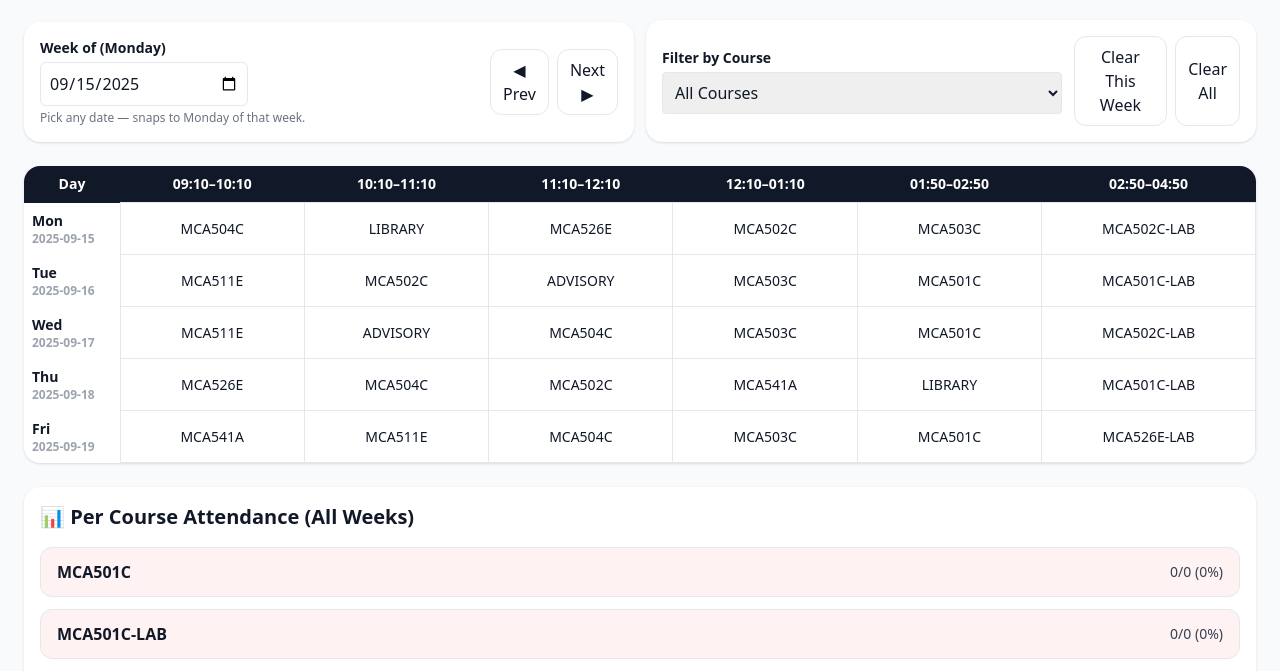
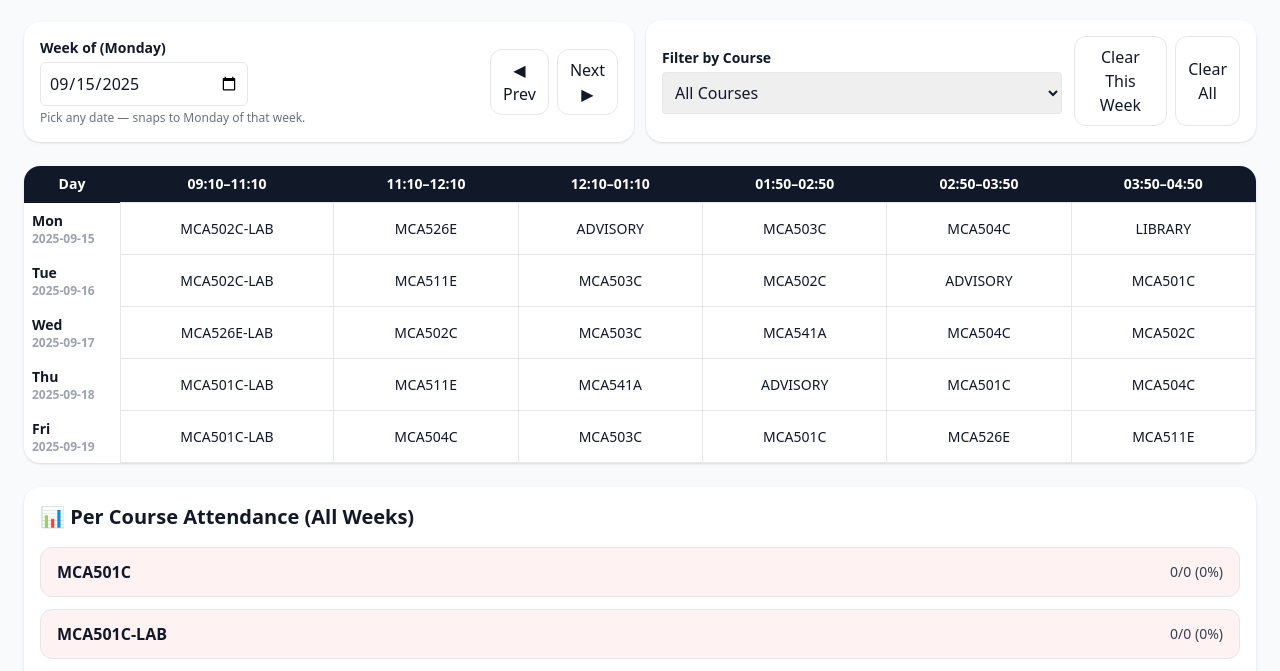
Before and after one commit to SyedFahad-CS/Attendance-Tracker, a plain HTML site: page index.html in a window 1280 px wide. Shown: the part 124-795 px from the top of the page. Drawn offline with nearby package versions, Linux system fonts and the light colour scheme.

Commit message:
timetable changes

```diff
--- a/index.html
+++ b/index.html
@@ -2,7 +2,10 @@
 <html lang="en">
   <head>
     <meta charset="utf-8" />
-    <meta name="viewport" content="width=device-width, initial-scale=1, maximum-scale=1, user-scalable=no">
+    <meta
+      name="viewport"
+      content="width=device-width, initial-scale=1, maximum-scale=1, user-scalable=no"
+    />
     <title>MCA Autumn 2025 — Attendance Tracker (Simplified)</title>
     <script src="https://cdn.tailwindcss.com"></script>
     <style>
@@ -67,7 +70,7 @@
 
         /* Mobile-optimized table styles */
         .table-container {
-    margin: 0 -1rem;  /* Negative margin to allow full-width scroll */
+          margin: 0 -1rem; /* Negative margin to allow full-width scroll */
           padding: 0 1rem;
           overflow-x: auto;
           -webkit-overflow-scrolling: touch;
@@ -105,7 +108,8 @@
         }
 
         /* Prevent pull-to-refresh */
-  html, body {
+        html,
+        body {
           overscroll-behavior-y: none;
         }
 
@@ -211,7 +215,10 @@
             <label class="block text-sm font-semibold mb-1"
               >Filter by Course</label
             >
-            <select id="courseFilter" class="border rounded px-2 py-2 min-w-full text-base w-full">
+            <select
+              id="courseFilter"
+              class="border rounded px-2 py-2 min-w-full text-base w-full"
+            >
               <option value="">All Courses</option>
             </select>
           </div>
@@ -238,12 +245,12 @@
           <thead class="bg-gray-900 text-white">
             <tr>
               <th class="p-2 w-24">Day</th>
-              <th class="p-2">09:10–10:10</th>
-              <th class="p-2">10:10–11:10</th>
+              <th class="p-2">09:10–11:10</th>
               <th class="p-2">11:10–12:10</th>
               <th class="p-2">12:10–01:10</th>
               <th class="p-2">01:50–02:50</th>
-              <th class="p-2">02:50–04:50</th>
+              <th class="p-2">02:50–03:50</th>
+              <th class="p-2">03:50–04:50</th>
             </tr>
           </thead>
           <tbody id="timetable"></tbody>
@@ -259,15 +266,13 @@
       </section>
 
       <!-- Attendance Planning Table -->
-      <section class="bg-white rounded-2xl shadow p-4 space-y-4 overflow-hidden">
-        <h2 class="text-xl font-semibold">
-          📋 Attendance Planning
-        </h2>
+      <section
+        class="bg-white rounded-2xl shadow p-4 space-y-4 overflow-hidden"
+      >
+        <h2 class="text-xl font-semibold">📋 Attendance Planning</h2>
         <div class="scroll-indicator">← Scroll horizontally →</div>
         <div class="overflow-x-auto -mx-4 px-4">
-          <table
-            class="w-full text-sm min-w-[640px]"
-          >
+          <table class="w-full text-sm min-w-[640px]">
             <thead class="bg-gray-50">
               <tr>
                 <th class="px-4 py-2 text-left">Course</th>
@@ -308,7 +313,9 @@
             </p>
           </div>
           <div>
-            <label class="block text-sm font-semibold mb-1">Excluded Dates</label>
+            <label class="block text-sm font-semibold mb-1"
+              >Excluded Dates</label
+            >
             <textarea
               id="excludedDates"
               class="w-full border rounded-md px-2 py-1 text-sm"
@@ -333,72 +340,73 @@
       const DAYS = ["Mon", "Tue", "Wed", "Thu", "Fri"];
       const EXCLUDE_CODES = new Set(["LIBRARY", "ADVISORY"]);
       const COURSES = {
-        MCA501C: "Programming Concepts in C/C++ — Dr. Snowber Mushtaq",
+        MCA501C: "Programming Concepts in C/C++ — Dr. Shabana Nargis",
         MCA502C: "Database Management System — Dr. Syed Mohsin Saif",
         MCA503C: "Discrete Mathematics — Dr. Muzaffar Rasool Bhat",
         MCA504C: "Computer Organization & Architecture — Dr. Kaisar Javeed",
-        MCA511E: "Digital Electronics — Dr. Kaisar Javeed",
-        MCA526E: "Web Technologies — Dr. Zubair Jeelani",
-        MCA541A: "Information & Communications Technology — Dr. Kaisar Javeed",
+        MCA511E: "Digital Electronics — Dr. Naira Shah",
+        MCA526E: "Web Technologies — Dr. Mujtaba Ashraf",
+        MCA541A: "Information & Communications Technology — Mr. Mohd Asif",
         "MCA501C-LAB": "Programming in C/C++ (Lab)",
         "MCA502C-LAB": "Database Management System (Lab)",
         "MCA526E-LAB": "Web Technologies (Lab)",
         LIBRARY: "Library Session",
         ADVISORY: "Advisory Session",
       };
+
       const TIMETABLE_DATA = {
         Mon: [
-          "MCA504C",
-          "LIBRARY",
-          "MCA526E",
-          "MCA502C",
-          "MCA503C",
-          "MCA502C-LAB",
+          "MCA502C-LAB", // 9:10–11:10
+          "MCA526E", // 11:10–12:10
+          "ADVISORY", // 12:10–01:10
+          "MCA503C", // 01:50–02:50
+          "MCA504C", // 02:50–03:50
+          "LIBRARY", // 03:50–04:50
         ],
         Tue: [
-          "MCA511E",
-          "MCA502C",
-          "ADVISORY",
-          "MCA503C",
-          "MCA501C",
-          "MCA501C-LAB",
+          "MCA502C-LAB", // 9:10–11:10
+          "MCA511E", // 11:10–12:10
+          "MCA503C", // 12:10–01:10
+          "MCA502C", // 01:50–02:50
+          "ADVISORY", // 02:50–03:50
+          "MCA501C", // 03:50–04:50
         ],
         Wed: [
-          "MCA511E",
-          "ADVISORY",
-          "MCA504C",
-          "MCA503C",
-          "MCA501C",
-          "MCA502C-LAB",
+          "MCA526E-LAB", // 9:10–11:10
+          "MCA502C", // 11:10–12:10
+          "MCA503C", // 12:10–01:10
+          "MCA541A", // 01:50–02:50
+          "MCA504C", // 02:50–03:50
+          "MCA502C", // 03:50–04:50
         ],
         Thu: [
-          "MCA526E",
-          "MCA504C",
-          "MCA502C",
-          "MCA541A",
-          "LIBRARY",
-          "MCA501C-LAB",
+          "MCA501C-LAB", // 9:10–11:10
+          "MCA511E", // 11:10–12:10
+          "MCA541A", // 12:10–01:10
+          "ADVISORY", // 01:50–02:50
+          "MCA501C", // 02:50–03:50
+          "MCA504C", // 03:50–04:50
         ],
         Fri: [
-          "MCA541A",
-          "MCA511E",
-          "MCA504C",
-          "MCA503C",
-          "MCA501C",
-          "MCA526E-LAB",
+          "MCA501C-LAB", // 9:10–11:10
+          "MCA504C", // 11:10–12:10
+          "MCA503C", // 12:10–01:10
+          "MCA501C", // 01:50–02:50
+          "MCA526E", // 02:50–03:50
+          "MCA511E", // 03:50–04:50
         ],
       };
 
       const computeCourseFrequency = () => {
         const frequency = {};
 
-  collectCourseCodes().forEach(code => {
+        collectCourseCodes().forEach((code) => {
           frequency[code] = {
             slots: [],
-      perWeek: 0
+            perWeek: 0,
           };
 
-    DAYS.forEach(day => {
+          DAYS.forEach((day) => {
             TIMETABLE_DATA[day].forEach((courseCode, slotIndex) => {
               if (courseCode === code) {
                 frequency[code].slots.push(`${day}/${slotIndex}`);
@@ -472,29 +480,29 @@
         const timetableBody = document.getElementById("timetable");
 
         if (!timetableBody) {
-        console.error('Timetable body element not found!');
+          console.error("Timetable body element not found!");
           return;
         }
 
         // Clear existing content
-    timetableBody.innerHTML = '';
+        timetableBody.innerHTML = "";
 
         // Create rows for each day
-    DAYS.forEach(day => {
+        DAYS.forEach((day) => {
           // Create row
-        const row = document.createElement('tr');
+          const row = document.createElement("tr");
 
           // Add day cell
-        const dayCell = document.createElement('th');
-        dayCell.className = 'p-2 text-left font-semibold';
+          const dayCell = document.createElement("th");
+          dayCell.className = "p-2 text-left font-semibold";
           dayCell.innerHTML = `${day} <div class="text-xs text-gray-400" data-date="${day}"></div>`;
           row.appendChild(dayCell);
 
           // Add cells for each time slot
           TIMETABLE_DATA[day].forEach((code, slotIndex) => {
-            const cell = document.createElement('td');
-            cell.className = 'cell-btn p-2 border';
-            cell.textContent = code || '—';
+            const cell = document.createElement("td");
+            cell.className = "cell-btn p-2 border";
+            cell.textContent = code || "—";
             cell.dataset.day = day;
             cell.dataset.slot = slotIndex;
             cell.dataset.code = code;
@@ -506,11 +514,11 @@
         });
 
         // Debug output
-    const cellCount = timetableBody.querySelectorAll('td[data-day]').length;
+        const cellCount = timetableBody.querySelectorAll("td[data-day]").length;
         console.log(`Rendered ${cellCount} timetable cells`);
 
         if (cellCount === 0) {
-        console.error('No cells were rendered in the timetable!');
+          console.error("No cells were rendered in the timetable!");
         }
       }
 
@@ -635,9 +643,9 @@
           card.appendChild(right);
 
           // Add course name for mobile
-          const details = document.createElement('div');
-          details.className = 'text-xs text-gray-600 mt-1 sm:hidden';
-          details.textContent = COURSES[code] || '';
+          const details = document.createElement("div");
+          details.className = "text-xs text-gray-600 mt-1 sm:hidden";
+          details.textContent = COURSES[code] || "";
           left.appendChild(details);
 
           courseCards.appendChild(card);
@@ -650,7 +658,7 @@
         const threshold = Number(thresholdEl.value) / 100;
         const plan = {};
 
-        collectCourseCodes().forEach(code => {
+        collectCourseCodes().forEach((code) => {
           const attended = att[code] || 0;
           const total = totals[code] || 0;
           const remaining = getRemainingClassDays(code) || 0;
@@ -667,24 +675,26 @@
             minNeeded,
             maxSkippable,
             remaining,
-              currentAttendance: total ? (attended / total * 100).toFixed(1) : 0,
-              totalPossible
+            currentAttendance: total
+              ? ((attended / total) * 100).toFixed(1)
+              : 0,
+            totalPossible,
           };
         });
 
         return plan;
       }
       function updateAttendancePlan() {
-        const planningTable = document.getElementById('planningTable');
+        const planningTable = document.getElementById("planningTable");
         const plan = computeAttendancePlan();
 
-        planningTable.innerHTML = '';
+        planningTable.innerHTML = "";
 
         Object.entries(plan).forEach(([code, data]) => {
-            const row = document.createElement('tr');
+          const row = document.createElement("tr");
 
-            const nameCell = document.createElement('td');
-            nameCell.className = 'px-4 py-2';
+          const nameCell = document.createElement("td");
+          nameCell.className = "px-4 py-2";
           nameCell.innerHTML = `
               <div class="font-medium">${code}</div>
               <div class="text-xs text-gray-500">
@@ -696,25 +706,25 @@
               </div>
             `;
 
-            const currentCell = document.createElement('td');
-            currentCell.className = 'px-4 py-2 text-center';
+          const currentCell = document.createElement("td");
+          currentCell.className = "px-4 py-2 text-center";
           currentCell.textContent = `${data.currentAttendance}%`;
 
-            const remainingCell = document.createElement('td');
-            remainingCell.className = 'px-4 py-2 text-center';
+          const remainingCell = document.createElement("td");
+          remainingCell.className = "px-4 py-2 text-center";
           remainingCell.textContent = data.remaining;
 
-            const minCell = document.createElement('td');
-            minCell.className = 'px-4 py-2 text-center font-medium';
+          const minCell = document.createElement("td");
+          minCell.className = "px-4 py-2 text-center font-medium";
           if (data.minNeeded > 0) {
-                minCell.className += ' text-red-600';
+            minCell.className += " text-red-600";
           }
           minCell.textContent = data.minNeeded;
 
-            const maxCell = document.createElement('td');
-            maxCell.className = 'px-4 py-2 text-center font-medium';
+          const maxCell = document.createElement("td");
+          maxCell.className = "px-4 py-2 text-center font-medium";
           if (data.maxSkippable > 0) {
-                maxCell.className += ' text-green-600';
+            maxCell.className += " text-green-600";
           }
           maxCell.textContent = data.maxSkippable;
 
@@ -731,32 +741,37 @@
       // ===== Semester Settings =====
       function saveSemesterSettings() {
         const settings = {
-    endDate: document.getElementById('semesterEndDate').value,
-    excludedDates: document.getElementById('excludedDates').value
-      .split(',')
-      .map(d => d.trim())
-      .filter(d => d.length > 0)
+          endDate: document.getElementById("semesterEndDate").value,
+          excludedDates: document
+            .getElementById("excludedDates")
+            .value.split(",")
+            .map((d) => d.trim())
+            .filter((d) => d.length > 0),
         };
 
         const errors = validateSemesterSettings(settings);
         if (errors.length > 0) {
-    alert(`Please fix the following:\n\n${errors.join('\n')}`);
+          alert(`Please fix the following:\n\n${errors.join("\n")}`);
           return false;
         }
 
-  localStorage.setItem('SEMESTER_SETTINGS', JSON.stringify(settings));
+        localStorage.setItem("SEMESTER_SETTINGS", JSON.stringify(settings));
         updateCourseCards();
         return true;
       }
 
       function loadSemesterSettings() {
         try {
-    const settings = JSON.parse(localStorage.getItem('SEMESTER_SETTINGS')) || {};
-    document.getElementById('semesterEndDate').value = settings.endDate || '';
-    document.getElementById('excludedDates').value = (settings.excludedDates || []).join(', ');
+          const settings =
+            JSON.parse(localStorage.getItem("SEMESTER_SETTINGS")) || {};
+          document.getElementById("semesterEndDate").value =
+            settings.endDate || "";
+          document.getElementById("excludedDates").value = (
+            settings.excludedDates || []
+          ).join(", ");
           return settings;
         } catch {
-    return { endDate: '', excludedDates: [] };
+          return { endDate: "", excludedDates: [] };
         }
       }
 
@@ -777,7 +792,9 @@ function getRemainingClassDays(code) {
 
         while (currentDate <= endDate) {
           const dayIndex = currentDate.getDay();
-    const dayName = ['Sun', 'Mon', 'Tue', 'Wed', 'Thu', 'Fri', 'Sat'][dayIndex];
+          const dayName = ["Sun", "Mon", "Tue", "Wed", "Thu", "Fri", "Sat"][
+            dayIndex
+          ];
           const dateStr = fmtDate(currentDate);
 
           // Skip if:
@@ -785,7 +802,8 @@ function getRemainingClassDays(code) {
           // 2. It's in excluded dates
           if (dayIndex !== 0 && dayIndex !== 6 && !excludedDates.has(dateStr)) {
             // Count actual classes on this day based on timetable
-      const classesOnThisDay = TIMETABLE_DATA[dayName]?.filter(c => c === code).length || 0;
+            const classesOnThisDay =
+              TIMETABLE_DATA[dayName]?.filter((c) => c === code).length || 0;
             remainingClasses += classesOnThisDay;
           }
 
@@ -875,7 +893,9 @@ function getRemainingClassDays(code) {
       document
         .getElementById("printReport")
         .addEventListener("click", () => window.print());
-      document.getElementById('updateSemester').addEventListener('click', () => {
+      document
+        .getElementById("updateSemester")
+        .addEventListener("click", () => {
           saveSemesterSettings();
           updateCourseCards(); // This will also update the planning table
         });
@@ -896,9 +916,11 @@ function validateSemesterSettings(settings) {
         }
 
         // Check excluded dates format
-  const invalidDates = settings.excludedDates.filter(d => !(/^\d{4}-\d{2}-\d{2}$/.test(d)));
+        const invalidDates = settings.excludedDates.filter(
+          (d) => !/^\d{4}-\d{2}-\d{2}$/.test(d)
+        );
         if (invalidDates.length > 0) {
-    errors.push(`Invalid date format: ${invalidDates.join(', ')}`);
+          errors.push(`Invalid date format: ${invalidDates.join(", ")}`);
         }
 
         return errors;
@@ -907,12 +929,12 @@ function validateSemesterSettings(settings) {
       // Add to init function
       (function init() {
         // Debug check for DOM elements
-    console.log('Initializing app...');
+        console.log("Initializing app...");
         const requiredElements = {
           timetable: document.getElementById("timetable"),
           courseCards: document.getElementById("courseCards"),
           threshold: document.getElementById("threshold"),
-        weekPicker: document.getElementById("weekPicker")
+          weekPicker: document.getElementById("weekPicker"),
         };
 
         // Check if all required elements exist
@@ -923,15 +945,15 @@ function validateSemesterSettings(settings) {
         });
 
         // Render timetable first
-    console.log('Rendering timetable...');
+        console.log("Rendering timetable...");
         renderTimetable();
 
         // Wire up cell interactions
-    console.log('Setting up cell interactions...');
+        console.log("Setting up cell interactions...");
         wireCells();
 
         // Initialize other components
-    console.log('Initializing other components...');
+        console.log("Initializing other components...");
         populateFilter();
 
         // Set initial week
@@ -943,14 +965,16 @@ function validateSemesterSettings(settings) {
         updateCourseCards();
         loadSemesterSettings();
 
-    console.log('Initialization complete');
+        console.log("Initialization complete");
       })();
 
       // Add this debug check right after renderTimetable() is called in init()
       // Add after renderTimetable() in init function
-const cellCount = document.querySelectorAll('#timetable td[data-day]').length;
+      const cellCount = document.querySelectorAll(
+        "#timetable td[data-day]"
+      ).length;
       if (cellCount === 0) {
-  console.error('Timetable failed to render - no cells found');
+        console.error("Timetable failed to render - no cells found");
       }
     </script>
   </body>
```
Lines whose indentation alone changed are shown as unchanged.
